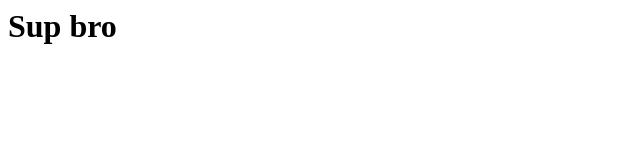
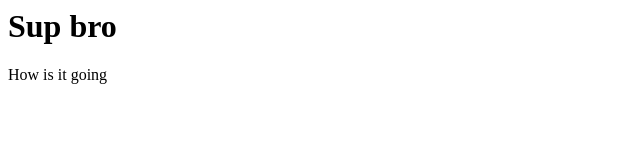
Before and after one commit to mellow-18/chat-app, a plain HTML site: page index.html in a window 1280 px wide. Shown: the full height of the page, 0-640 px from the left. Drawn offline with Linux system fonts and the light colour scheme.

Commit message:
commit_new

```diff
--- a/index.html
+++ b/index.html
@@ -2,6 +2,7 @@
 
 	<body>
 		<h1>Sup bro</h1>
+		<p> How is it going </p>
 	</body>
 
 </html>
```
